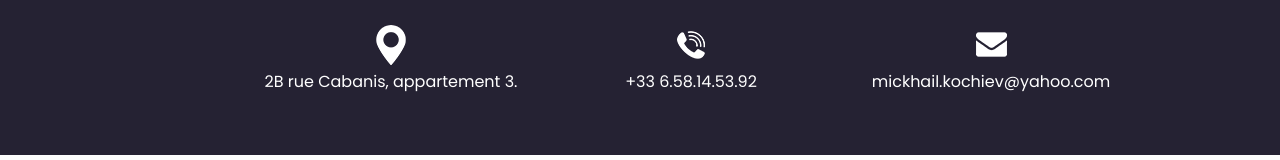
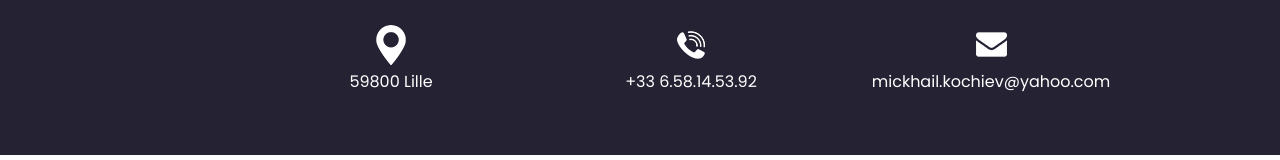
Before and after one commit to MickhailKCHV/Portfolio, a plain HTML site: page contact.html in a window 1280 px wide. Shown: the part 852-1012 px from the top of the page. Drawn offline with Linux system fonts and the light colour scheme.

Commit message:
Update contact.html
adresse fix

```diff
--- a/contact.html
+++ b/contact.html
@@ -133,7 +133,7 @@
             </div>
             <div class="detail-box">
               <p>
-                2B rue Cabanis, appartement 3.
+                59800 Lille
               </p>
             </div>
           </div>
@@ -182,4 +182,5 @@
 
     </body>
 
+
     </html>
```
